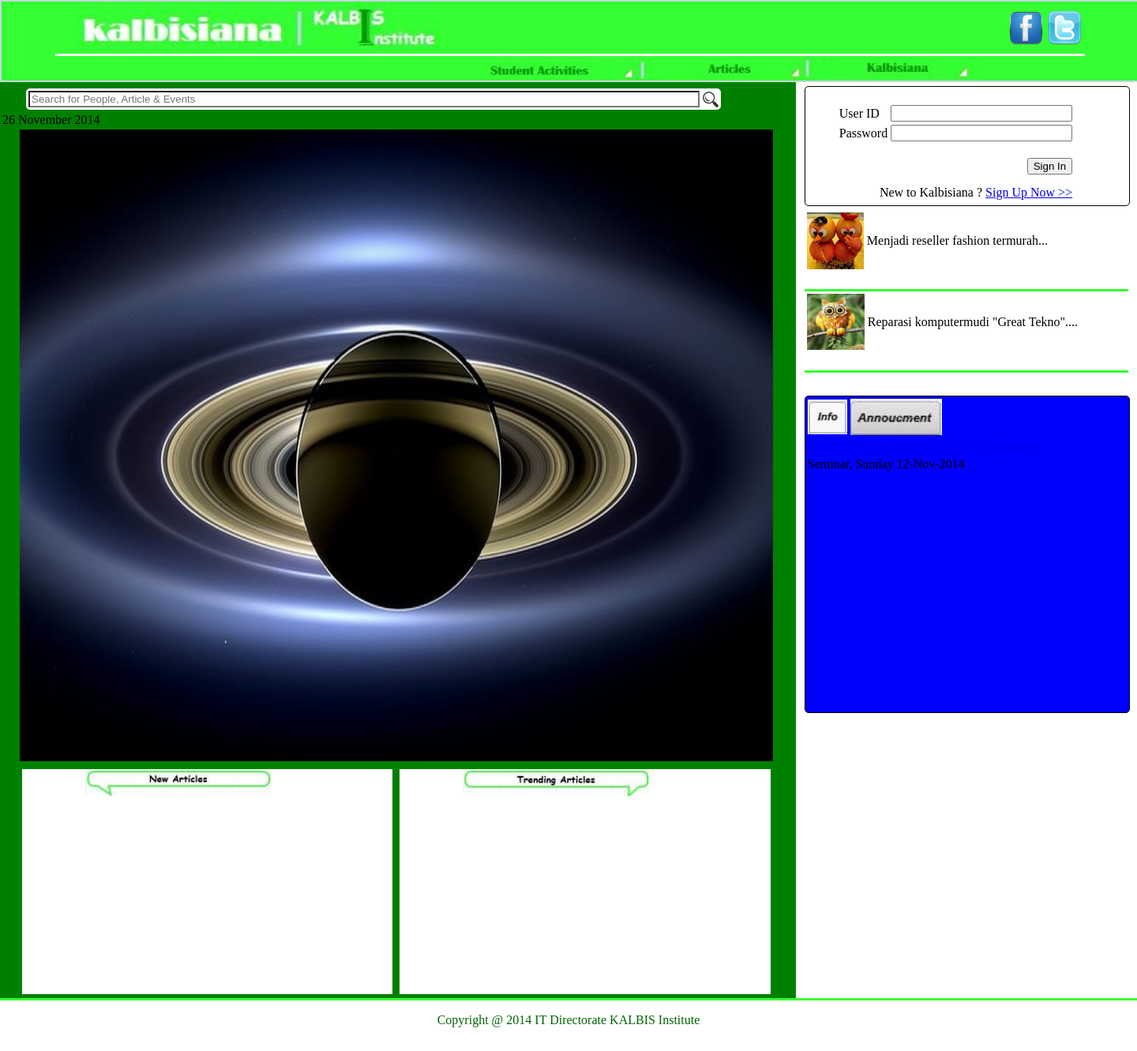
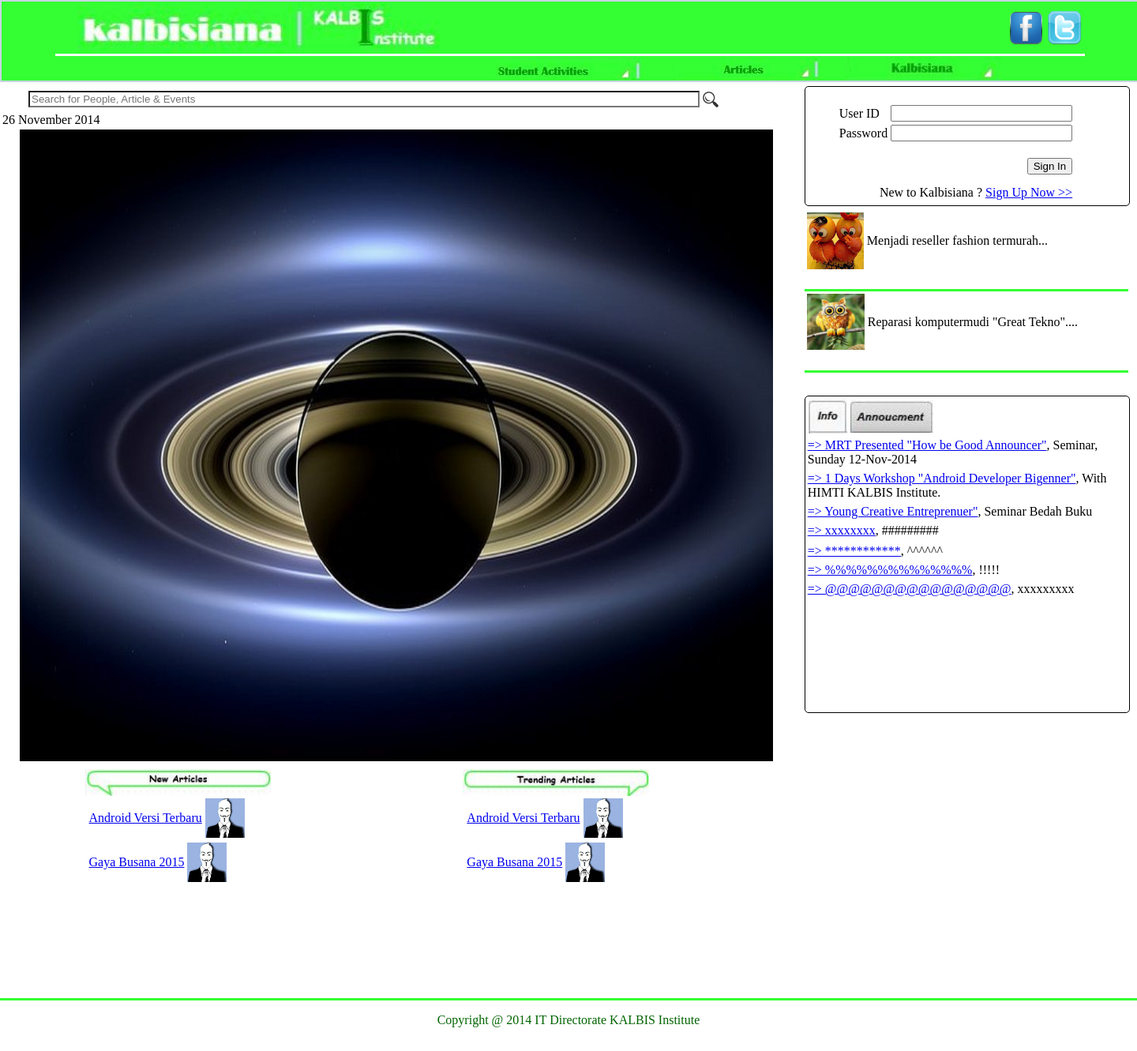
Before and after one commit to lisamelyani/Kalbisiana, a PHP site: page / in a window 1440 px wide. Shown: the whole page at 79% size. Run offline with PHP 8.4, Linux system fonts and the light colour scheme.

Commit message:
progress 1-2

```diff
--- a/Css/Style.css
+++ b/Css/Style.css
@@ -10,7 +10,6 @@ body{
 }
 
 #outer_content{
-	background:yellow;
 	width:100%;
 	height:auto;
 }
@@ -25,7 +24,6 @@ body{
 }
 
 #header_menu{
-	background:yellow;
 	margin-left:600px;
 }
 
@@ -36,18 +34,17 @@ body{
 .outer_menu_list{
 	float:left;
 	width:200px;
-	height:30px;
+	height:70px;
 	text-align:center;
-	margin:-5px 0 0 10px;
+	margin:8px 0 0 10px;
 }
 
 .menu_list{
-	margin-top:5px;
+	margin-top:10px;
 }
 
 #outer_kiri{
 	width:70%;
-	background:green;
 	height:auto;
 }
 
@@ -143,8 +140,8 @@ body{
 
 #artikel1{
 	float:left;
-	margin-left: 80px;
-	height:50%;
+	margin-left: 82px;
+	height:100%;
 }
 
 #insert_login{
@@ -194,9 +191,69 @@ body{
 
 #info{
 	width:95%;
-	background:blue;
 	height:400px;
 	border-radius:5px;
 	margin:5px 0 0 2.5%;
 	border:1px solid #000;
 }
+
+#foto_bawah{
+	margin-left: 50px;
+}
+
+   .navigation {
+            background-color : #34ff33;
+            width : 800px;
+        }
+
+        .navigation ul {
+            padding:0;
+            margin-top:-29px;
+            list-style-type:none;
+        }
+
+        .navigation ul li {
+            float:left;
+            position : relative;
+        }
+
+        .navigation ul li a {
+            display:block;
+            padding:10px 20px;
+            color:#fff;
+            text-decoration:none;
+            font-family: calibri;
+			height: 40px;
+        }
+
+        .navigation ul li a:hover {
+            background-color:#72b626;
+			height:40px;
+        }
+
+        /* Menu Dropdown */
+
+        .navigation ul li ul {
+            display: none;
+			height:70px;
+        }
+
+        .navigation ul li:hover ul {
+            display:block;
+            position: absolute;
+        }
+
+        .navigation ul li:hover ul li a {
+            display:block;
+           /* color : #fff;*/
+            width : 185px;
+			height: 20px;
+
+        }
+
+       /* .navigation ul li:hover ul li a:hover {
+            background-color : #blue;
+        }
+        */
+        .navigation ul li:hover > a {background: #34ff33;
+}
--- a/header.php
+++ b/header.php
@@ -27,16 +27,32 @@
 								<tr>
 									<td>
 										<div id="header_menu">
-											<div class="outer_menu_list">
-												<a href ="#"><img src="css/images/student_menu.jpg" width="100%"></a>
-												<!--<p class="menu_list">Student Activity</p>-->
+											<div class="navigation" class="outer_menu_list">
+												<ul class="nav">
+													<li><a href ="#"><img src="css/images/student_menu.jpg" width="100%"></a>
+													<!--<li><a href="#" class="menu_list">Student Activity</a>
+															// <ul>
+																// <li><a href="#" class="menu_list">Activity</a></li>
+															// <ul>
+															// </li>-->
+														<ul>
+															<li><a href="#">BEM</a></li>
+														</ul>
+													</li>
+												</ul>
+											</div>
+											<div class="navigation" class="outer_menu_list">
+												<ul class="nav">
+													<li><a href ="#"><img src="css/images/artikel_menu.jpg" width="100%"></a>
+												<!--<p class="menu_list">Articles</p>-->
+													<ul>
+														<li><a href="#">BUSINESS</a></li>
+													</ul>
+													</li>
+												</ul>
 											</div>
 											<div class="outer_menu_list">
-												<a href ="#"><img src="css/images/artikel_menu.jpg" width="100%"></a>
-												<!--<p class="menu_list">Articles</p>-->
-											</div>
-											<div class="outer_menu_list">
-												<a href ="#"><img src="css/images/kalbisiana_menu.jpg" width="100%"></a>
+												<a href ="#"><img src="css/images/kalbisiana_menu.jpg" height="30px"width="100%"></a>
 												<!--<p class="menu_list">Kalbisiana</p>-->
 											</div>
 										</div>
--- a/index.php
+++ b/index.php
@@ -59,112 +59,68 @@
 							<!--aartikel kanan bawah-->
 							<div id= "artikel1">
 								<div>
-
+									<table>
+										<tr>
+											<td>
+												<a href="#">Android Versi Terbaru</a>
+											</td>
+											<td>
+												<img src="css/images/foto1.jpg" width="50px" height="50px"; >
+											</td>
+										</tr>
+									</table>
+								</div>
+								<div>
+									<table>
+										<tr>
+											<td>
+												<a href="#">Gaya Busana 2015</a>
+											</td>
+											<td>
+												<img src="css/images/foto1.jpg" width="50px" height="50px"; >
+											</td>
+										</tr>
+									</table>
 								</div>
 							</div>
 						</div>
 
 						<div class="main_article">
 							<img id ="artikel" src="css/images/trending.jpg" >
-						</div>
-					</div>
-				</div>
-			</div>
-			<!-- kanan -->
-			<div id="outer_kanan" class="conten_kanan_kiri">
-				<div id="form_login">
-					<div id="insert_login" border="black">
+							<div id= "artikel1">
+								<div>
 									<table>
 										<tr>
 											<td>
-									User ID
+												<a href="#">Android Versi Terbaru</a>
 											</td>
-								<td class="input" align="right">
-									<input class="LoginInput" type="text" name="user_id" value=""/>
-								</td>
-							</tr>
-							<tr>
-								<td>
-									Password
-								</td>
-								<td class="input" align="right">
-									<input class="LoginInput" type="password" name="password" value=""/>
-								</td>
-							</tr>
-							<tr id="TombolSignIn">
-								<td colspan="2" align="right" valign="bottom">
-									<input type="submit" name="submit" value="Sign In" />
-								</td>
-							</tr>
-							<tr id="SignUp">
-								<td colspan="2" align="right" valign="bottom">
-									New to Kalbisiana ? <a href="#">Sign Up Now >></a>
+											<td class="foto_bawah">
+												<img src="css/images/foto1.jpg" width="50px" height="50px"; >
 											</td>
 										</tr>
 									</table>
 								</div>
-				</div>
-				<!--sebelah kanan artikel-->
-				<div id="content_right">
-					<div class="line">
-						<table>
-							<tr>
-								<td>
-									<img src="css/images/1.jpg" >
-								</td>
-								<td>
-									Menjadi reseller fashion termurah...
-								</td>
-							</tr>
-						</table>
-					</div>
-					<div class="line1">
-						<table>
-							<tr>
-								<td>
-									<img id="line2" src="css/images/2.jpg" >
-								</td>
-								<td>
-									Reparasi komputermudi "Great Tekno"....
-								</td>
-							</tr>
-						</table>
-					</div>
-				</div>
-				<div id="info">
-				<!--logo info dan annoucment-->
 								<div>
 									<table>
 										<tr>
 											<td>
-									<div>
-										<img src="css/images/info.jpg" width="50px" >
-									</div>
+												<a href="#">Gaya Busana 2015</a>
 											</td>
-								<td>
-									<div>
-										<img src="css/images/annoucment.jpg" width="116px" >
-									</div>
-								</td>
-							</tr>
-						</table>
-					</div>
-				<!--info dan annoucment-->
-				<div>
-					<table>
-						<tr>
-							<td>
-								<a href="#">=> MRT Presented "How be Good Announcer"</a>
-							</td>
-						</tr>
-						<tr>
-							<td>
-								Seminar, Sunday 12-Nov-2014
+											<td id="foto_bawah" >
+												<img src="css/images/foto1.jpg" width="50px" height="50px"  >
 											</td>
 										</tr>
 									</table>
 								</div>
 							</div>
 						</div>
+
+					</div>
+				</div>
+			</div>
+
+				<?php require_once ("outer_kanan.php");?>
+
+			</div>
 		</div>
 <?php require_once("footer.php"); ?>
--- /dev/null
+++ b/outer_kanan.php
@@ -0,0 +1,147 @@
+<!-- kanan -->
+			<div id="outer_kanan" class="conten_kanan_kiri">
+				<div id="form_login">
+					<div id="insert_login" border="black">
+						<table>
+							<tr>
+								<td>
+									User ID
+								</td>
+								<td align="right">
+									<input class="LoginInput" type="text" name="user_id" value=""/>
+								</td>
+							</tr>
+							<tr>
+								<td>
+									Password
+								</td>
+								<td align="right">
+									<input class="LoginInput" type="password" name="password" value=""/>
+								</td>
+							</tr>
+							<tr id="TombolSignIn">
+								<td colspan="2" align="right" valign="bottom">
+									<input type="submit" name="submit" value="Sign In" />
+								</td>
+							</tr>
+							<tr id="SignUp">
+								<td colspan="2" align="right" valign="bottom">
+									New to Kalbisiana ? <a href="#">Sign Up Now >></a>
+								</td>
+							</tr>
+						</table>
+					</div>
+				</div>
+<!--sebelah kanan artikel-->
+				<div id="content_right">
+					<div class="line">
+						<table>
+							<tr>
+								<td>
+									<img src="css/images/1.jpg" >
+								</td>
+								<td>
+									Menjadi reseller fashion termurah...
+								</td>
+							</tr>
+						</table>
+					</div>
+					<div class="line1">
+						<table>
+							<tr>
+								<td>
+									<img id="line2" src="css/images/2.jpg" >
+								</td>
+								<td>
+									Reparasi komputermudi "Great Tekno"....
+								</td>
+							</tr>
+						</table>
+					</div>
+				</div>
+				<div id="info">
+				<!--logo info dan annoucment-->
+					<div>
+						<table>
+							<tr>
+								<td>
+									<div>
+										<img src="css/images/info.jpg" width="50px" >
+									</div>
+								</td>
+								<td>
+									<div>
+										<img src="css/images/annoucment.jpg" width="105px" >
+									</div>
+								</td>
+							</tr>
+						</table>
+					</div>
+				<!--info dan annoucment-->
+				<div>
+					<div>
+						<table>
+							<tr>
+								<td>
+									<a href="#">=> MRT Presented "How be Good Announcer"</a>, Seminar, Sunday 12-Nov-2014
+								</td>
+							</tr>
+						</table>
+					</div>
+					<div>
+						<table>
+							<tr>
+								<td>
+									<a href="#">=> 1 Days Workshop "Android Developer Bigenner"</a>, With HIMTI KALBIS Institute.
+								</td>
+							</tr>
+						</table>
+					</div>
+					<div>
+						<table>
+							<tr>
+								<td>
+									<a href="#">=> Young Creative Entreprenuer"</a>, Seminar Bedah Buku
+								</td>
+							</tr>
+						</table>
+					</div>
+					<div>
+						<table>
+							<tr>
+								<td>
+									<a href="#">=> xxxxxxxx</a>, #########
+								</td>
+							</tr>
+							<tr>
+						</table>
+					</div>
+					<div>
+						<table>
+							<tr>
+								<td>
+									<a href="#">=> ************</a>, ^^^^^^
+								</td>
+							</tr>
+						</table>
+					</div>
+					<div>
+						<table>
+							<tr>
+								<td>
+									<a href="#">=> %%%%%%%%%%%%%%</a>, !!!!!
+							</tr>
+						</table>
+					</div>
+					<div>
+						<table>
+							<tr>
+								<td>
+									<a href="#">=> @@@@@@@@@@@@@@@@</a>, xxxxxxxxx
+								</td>
+							</tr>
+						</table>
+					</div>
+					</div>
+				</div>
+				</div><!--Tutup kanan-->
```
Also changed, not shown: test.html (added, +85 -0 lines). Lines whose indentation alone changed are shown as unchanged.
